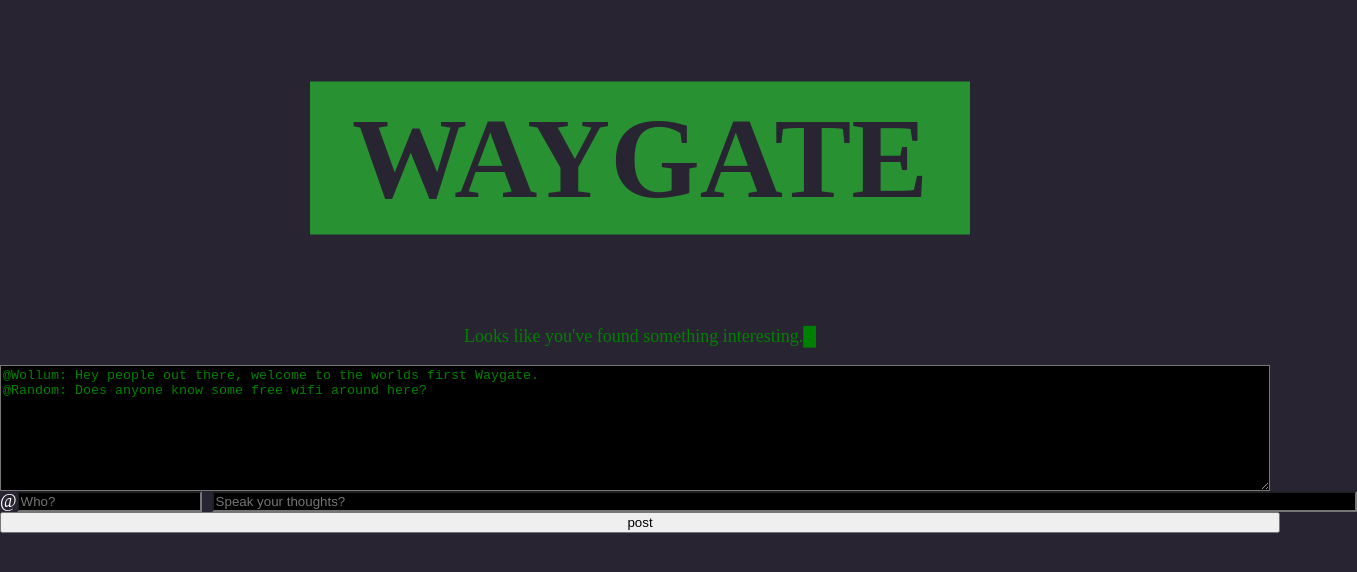
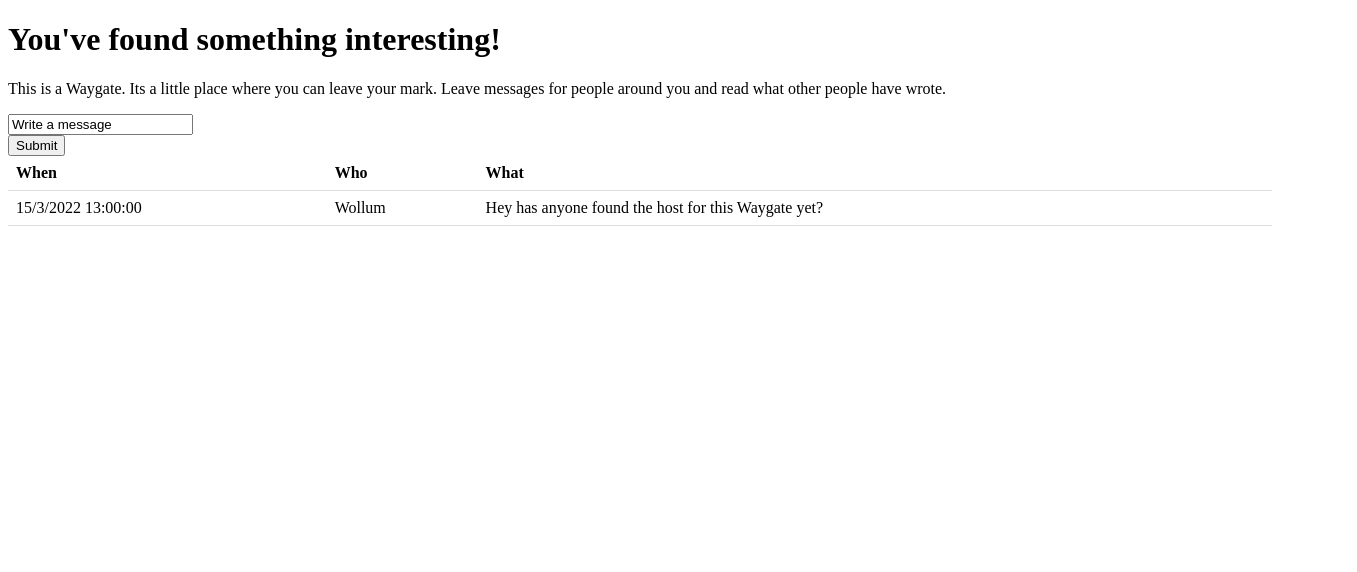
Before and after one commit to willemolding/waygate, a plain HTML site: page www/index.html in a window 1280 px wide. Shown: the whole page, 1357 px wide, since content can reach past the window. Drawn offline with Linux system fonts and the light colour scheme.

Commit message:
Update index.html

```diff
--- a/www/index.html
+++ b/www/index.html
@@ -1,144 +1,38 @@
-<!DOCTYPE html>
-<html>
+<!DOCTYPE html><html lang='en'>
   <head>
-		<meta name="viewport" content="width=device-width, initial-scale=1.0">
-		<meta charset="UTF-8" >
-		<title>Waygate 1.0</title>
+    <meta name='viewport' content='width=device-width'>
+    <title>WAYGATE</title>
     <style>
-			body {
-				background-color:#282432;
-				color:white;
-				font-size:large;
+      table {
+        border-collapse: collapse;
+        width: 100%;
       }
-
-			p {
-				white-space: pre-line;
+      th, td {
+        padding: 8px;
+        text-align: left;
+        border-bottom: 1px solid #DDD;
       }
-
-			.center {
-			  display: block;
-			  margin-left: auto;
-			  margin-right: auto;
-			}
-
-			.card-container {
-				display: flex;
-				flex-direction: column;
-			}
-
-			.image-container {
-			  position: relative; /* Needed to position the cutout text in the middle of the image */
-			  height: 300px; /* Some height */
-			}
-
-			.cutout-text {
-			  background-color: green;
-			  color: black;
-			  font-size: 9vw; /* Responsive font size */
-			  font-weight: bold;
-			  margin: 0 auto; /* Center the text container */
-			  padding: 10px;
-			  width: 50%;
-			  text-align: center; /* Center text */
-			  position: absolute; /* Position text */
-			  top: 50%; /* Position text in the middle */
-			  left: 50%; /* Position text in the middle */
-			  transform: translate(-50%, -50%); /* Position text in the middle */
-			  mix-blend-mode: screen; /* This makes the cutout text possible */
-			}
-
-			.green-text {
-				color:green;
-				text-align: center;
-			}
-
-			.chat-content {
-				background-color: black;
-				color:green;
-				margin-left:: 10px;
-				margin-right: 10px;
-			}
-
-			.input-fields {
-				display: flex;
-				flex-direction: row;
-			}
-
+      tr:hover {background-color: #D6EEEE;}
     </style>
   </head>
-	<body class="center" onload="onPageLoad()">
-
-		<div class="image-container">
-		  <div class="cutout-text">WAYGATE</div>
-		</div>
-
- 		<p id="typewriter-text-1" class="green-text"></p>
-
- 		 <p id="typewriter-text-2" class="green-text"></p>
-
- 		 <p id="typewriter-text-3" class="green-text"></p>
-
- 		 <p id="typewriter-text-4" class="green-text"></p>
-
-		<div class="card-container">
-			<textarea readonly id="chat" class="chat-content" rows="8" cols="10"></textarea>
-
-			<form method="post" action="" class="card-container">
-				<div class="input-fields">
-					@<input required type="text" class="chat-content" placeholder="Who?"size=20/>
-					<input required type="text" class="chat-content" placeholder="Speak your thoughts?" size=140/>
-				</div>
-				<input type="submit" value="post"/>
+  <body>
+    <h1>You've found something interesting!</h1>
+    <p>This is a Waygate. Its a little place where you can leave your mark. Leave messages for people around you and read what other people have wrote.</p>
+    <form method="post" enctype="application/x-www-form-urlencoded" action="/message/">
+      <input type="text" name="body" value="Write a message"><br>
+      <input type="submit" value="Submit">
     </form>
-		</div>
-
-		<script type="text/javascript">
-
-		function typeWriterFactory(elementId, text) {
-			const speed = 40; /* The time in milliseconds between simulated keypress */
-			const blinkSpeed = 500;
-			const lowCursor = '\u2581'
-			const blockCursor = '\u2588'
-			var i = 0;
-			function typeWriter() {
-			  if (i < text.length+1) {
-			    document.getElementById(elementId).innerHTML = text.slice(0, i) + lowCursor;
-			    i++;
-			  	setTimeout(typeWriter, speed);
-			  } else {
-				const lastChar = document.getElementById(elementId).innerHTML.slice(-1)
-				document.getElementById(elementId).innerHTML = text + (lastChar === lowCursor ? blockCursor : lowCursor);
-				setTimeout(typeWriter, blinkSpeed);
-			  }
-			}
-			return typeWriter
-		}
-
-		function onPageLoad() {
-
-			const messages = [
-				{a: 'Wollum', m: 'Hey people out there, welcome to the worlds first Waygate.', t: 1595412142},
-				{a: 'Random', m: 'Does anyone know some free wifi around here?', t: 1595412150}
-			]
-
-			var txt = "Looks like you've found something interesting.";
-			typeWriterFactory("typewriter-text-1", txt)();
-
-			var txt = "Waygate is a place to leave message for those around you.\nIt is totally anonymous. You can say or be whoever you like.";
-			// typeWriterFactory("typewriter-text-2", txt)();
-
-			var txt = "This is not part of the 'Internet' as you know it.\nIt exists only here in this location.";
-			// typeWriterFactory("typewriter-text-3", txt)();
-
-			var txt = "These are all real people who share your physical space... Be kind.";
-			// typeWriterFactory("typewriter-text-4", txt)();
-
-			document.getElementById("chat").value = ""
-			messages.forEach(m => {
-				const messageStr = `@${m.a}: ${m.m}`
-				document.getElementById("chat").value += messageStr + "\n"
-			})
-		}
-		</script>
+    <table>
+      <tr>
+        <th>When</th>
+        <th>Who</th>
+        <th>What</th>
+      </tr>
+      <tr>
+        <td>15/3/2022 13:00:00</td>
+        <td>Wollum</td>
+        <td>Hey has anyone found the host for this Waygate yet?</td>
+      </tr>
+    </table>
   </body>
 </html>
```
Lines whose indentation alone changed are shown as unchanged.
